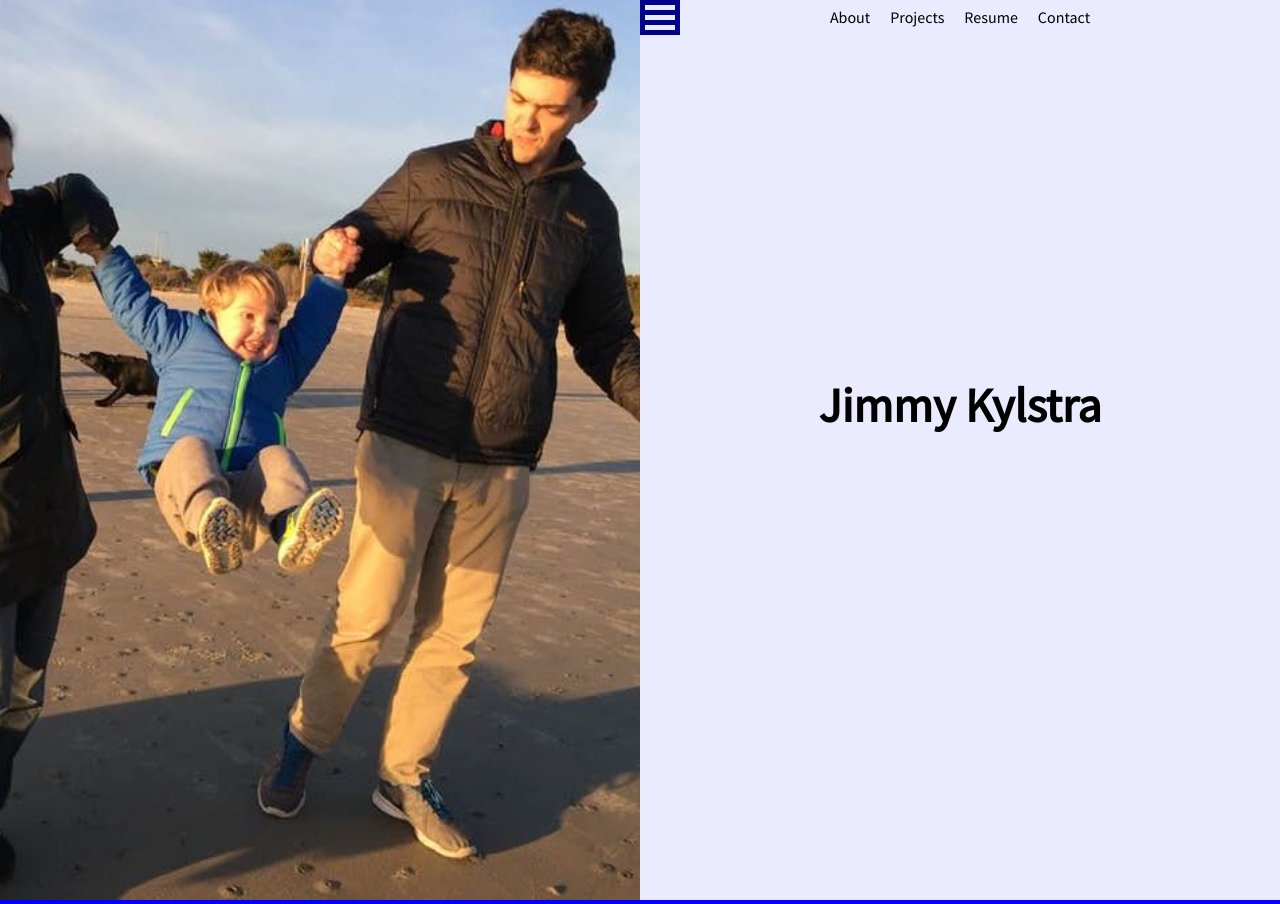
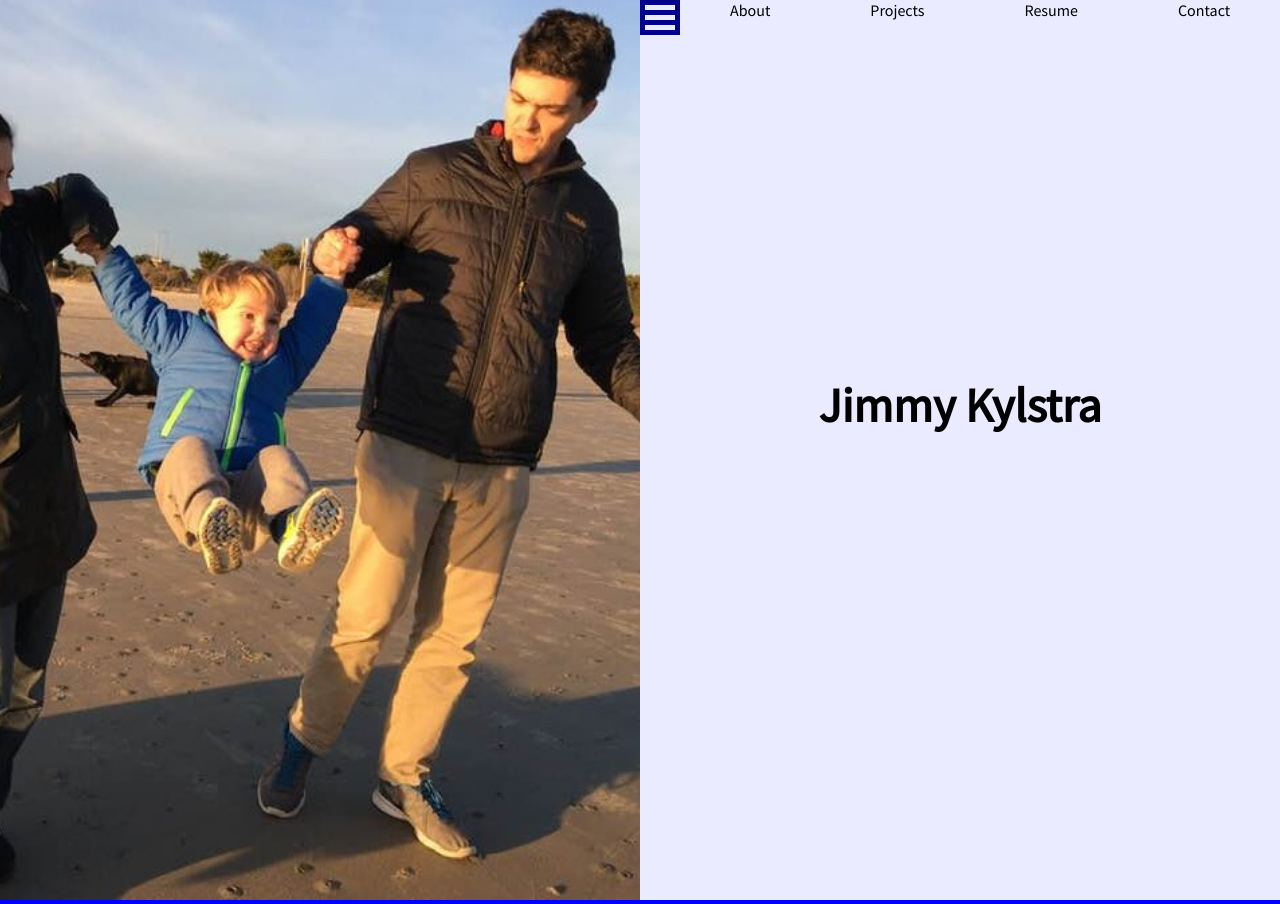
Before and after one commit to kylstraj/personal-site, a React (Create React App) app: page / in a window 1280 px wide. Both pictures are taken after a click on the element 660 px from the left and 17 px from the top of the page. Built offline with nearby package versions, Linux system fonts and the light colour scheme.

Commit message:
Extract Menu into directory; refactor with react router

```diff
--- a/package.json
+++ b/package.json
@@ -3,9 +3,11 @@
   "version": "0.1.0",
   "private": true,
   "dependencies": {
+    "@material-ui/core": "^3.1.0",
     "emotion": "^9.2.9",
     "react": "^16.4.0",
     "react-dom": "^16.4.0",
+    "react-emotion": "^9.2.9",
     "react-router-dom": "^4.3.1",
     "react-scripts": "1.1.4"
   },
--- a/src/App.css
+++ b/src/App.css
@@ -1,4 +1,9 @@
 @import url('https://fonts.googleapis.com/css?family=Source%20Sans%20Pro');
+
+/*a {*/
+  /*text-decoration: none;*/
+  /*color: black;*/
+/*}*/
 
 html {
   background-color: blue;
@@ -49,10 +54,10 @@ html {
   color: white;
 }
 
-#menu a {
-  text-decoration: none;
-  color: white;
-}
+/*#menu a {*/
+  /*text-decoration: none;*/
+  /*color: white;*/
+/*}*/
 
 footer {
   background-color: #blue;
@@ -127,13 +132,6 @@ article {
   right: 20px;
 }
 
-.text-link,
-a {
-  cursor: pointer;
-  color: darkblue;
-  text-decoration: underline;
-}
-
 #menu {
   display: grid;
   grid-template-columns: 40px calc(100% - 40px);
--- a/src/App.js
+++ b/src/App.js
@@ -1,110 +1,13 @@
 import React, { Component } from 'react';
-import { BrowserRouter } from 'react-router-dom';
+import { BrowserRouter, Redirect, Route, Switch } from 'react-router-dom';
 import HomePage from './components/HomePage';
 import SecondaryPage from './components/SecondaryPage';
 import AboutPage from './components/AboutPage';
 import ResumePage from './components/ResumePage';
 import ProjectsPage from './components/ProjectsPage';
 import ContactPage from './components/ContactPage';
+import Menu from './components/Menu';
 import './App.css';
-
-class Menu extends Component {
-  constructor(props) {
-    super(props);
-    this.state = {
-      listVisible: false,
-    };
-  }
-
-  toggleListVisible() {
-    this.setState({listVisible: !this.state.listVisible});
-  }
-
-  render() {
-    return (
-      <div id="menu">
-        <MenuIcon clickHandler={() => this.toggleListVisible()}/>
-        <MenuList
-          visible={this.state.listVisible}
-          selectFunction={this.props.selectFunction}
-          pages={this.props.pages}
-        />
-      </div>
-    );
-  }
-}
-
-class MenuIcon extends Component {
-  constructor(props) {
-    super(props);
-    this.state = {
-      selected: false
-    }
-  }
-
-  render() {
-    return (
-      <span className={this.state.selected ? "menu-icon selected" : "menu-icon"}
-        onClick={() => {
-          this.props.clickHandler();
-          this.setState({selected: !this.state.selected});
-        }}>
-        <div></div>
-        <div></div>
-        <div></div>
-      </span>
-    );
-  }
-}
-
-class MenuList extends Component {
-  renderLink(index) {
-    return (
-      <NavLink key={index}
-      value={this.props.pages[index].title}
-      onClick={this.makeOnClick(index)}/>
-    );
-  }
-
-  makeOnClick(index) {
-    let onClick = function() {
-      this.props.selectFunction(index);
-    };
-    onClick = onClick.bind(this);
-    return onClick;
-  }
-
-  render() {
-    let links = [];
-    for (let pageIndex in this.props.pages)
-      links.push(this.renderLink(pageIndex));
-
-    return (
-      <span className={this.props.visible ? "visible" : "invisible"}>
-        {links}
-      </span>
-    );
-  }
-}
-
-class NavLink extends Component {
-  render() {
-    return (
-      <span className="nav-link" onClick={this.props.onClick}>{this.props.value}</span>
-    );
-  }
-}
-
-class Link extends Component {
-  render() {
-    return (
-      <span className="text-link"
-        onClick={() => this.props.linkFunction(this.props.pageIndex)}>
-        {this.props.text}
-      </span>
-    );
-  }
-}
 
 class Body extends Component {
   constructor(props) {
@@ -130,7 +33,31 @@ class Body extends Component {
     return (
       <article>
         <Menu selectFunction={this.setPage} pages={this.PAGES}/>
-        {this.renderPage(this.state.pageIndex)}
+        <Switch>
+          <Route
+            path="/about"
+            component={AboutPage}
+          />
+          <Route
+            path="/projects"
+            component={ProjectsPage}
+          />
+          <Route
+            path="/resume"
+            component={ResumePage}
+          />
+          <Route
+            path="/contact"
+            component={ContactPage}
+          />
+          <Route
+            path="/"
+            component={HomePage}
+          />
+          <Route
+            render={() => <Redirect to="/" />}
+          />
+        </Switch>
       </article>
     );
   }
--- /dev/null
+++ b/src/components/Menu/Menu.jsx
@@ -0,0 +1,26 @@
+import React from 'react';
+import MenuIcon from './MenuIcon';
+import MenuList from './MenuList';
+
+class Menu extends React.Component {
+  state = {
+    listVisible: false,
+  };
+
+  toggleListVisible() {
+    this.setState({listVisible: !this.state.listVisible});
+  }
+
+  render() {
+    return (
+      <div id="menu">
+        <MenuIcon clickHandler={() => this.toggleListVisible()}/>
+        <MenuList
+          visible={this.state.listVisible}
+        />
+      </div>
+    );
+  }
+};
+
+export default Menu;
--- /dev/null
+++ b/src/components/Menu/MenuIcon.jsx
@@ -0,0 +1,28 @@
+import React from 'react';
+import PropTypes from 'prop-types';
+
+class MenuIcon extends React.Component {
+  state = {
+    selected: false,
+  }
+
+  static propTypes = {
+    clickHandler: PropTypes.func.isRequired,
+  }
+
+  render() {
+    return (
+      <span className={this.state.selected ? "menu-icon selected" : "menu-icon"}
+        onClick={() => {
+          this.props.clickHandler();
+          this.setState({selected: !this.state.selected});
+        }}>
+        <div></div>
+        <div></div>
+        <div></div>
+      </span>
+    );
+  }
+};
+
+export default MenuIcon;
--- /dev/null
+++ b/src/components/Menu/MenuList.jsx
@@ -0,0 +1,38 @@
+import React from 'react';
+import { Link } from 'react-router-dom';
+import { css } from 'emotion';
+
+const className = css({
+  display: 'inline-block',
+  color: 'black',
+  textDecoration: 'none',
+});
+
+const NavButton = ({to, children}) => (
+  <Link
+    className={css(
+      {
+        color: 'black',
+        margin: '50px',
+        textDecoration: 'none',
+      }
+    )}
+    to={to}
+  >
+    {children}
+  </Link>
+);
+
+const MenuList = ({visible}) => (
+  visible &&
+  (
+    <div className={className}>
+      <NavButton to="/about">About</NavButton>
+      <NavButton to="/projects">Projects</NavButton>
+      <NavButton to="/resume">Resume</NavButton>
+      <NavButton to="/contact">Contact</NavButton>
+    </div>
+  )
+);
+
+export default MenuList;
--- /dev/null
+++ b/src/components/Menu/index.js
@@ -0,0 +1,2 @@
+import Menu from './Menu';
+export default Menu;
```
Also changed, not shown: 1 other file (tests, documents, lock files or other folders).
